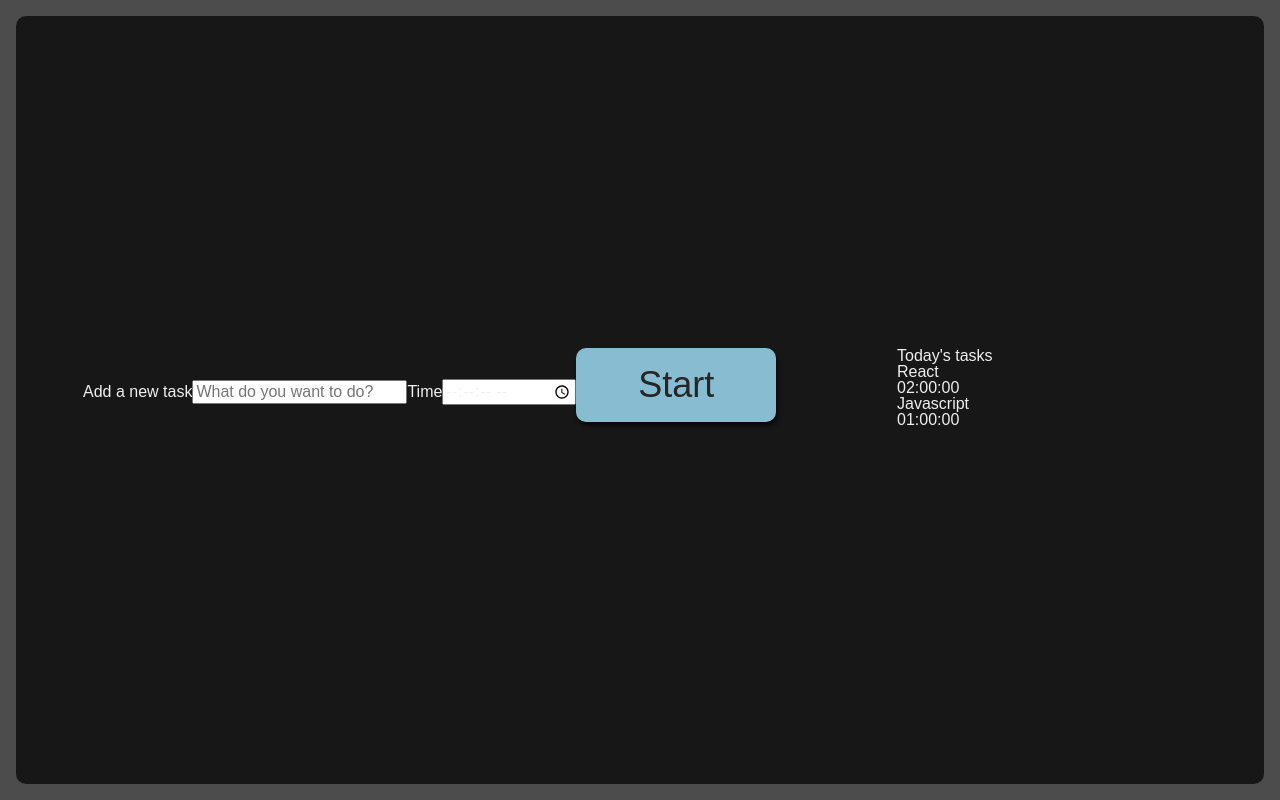
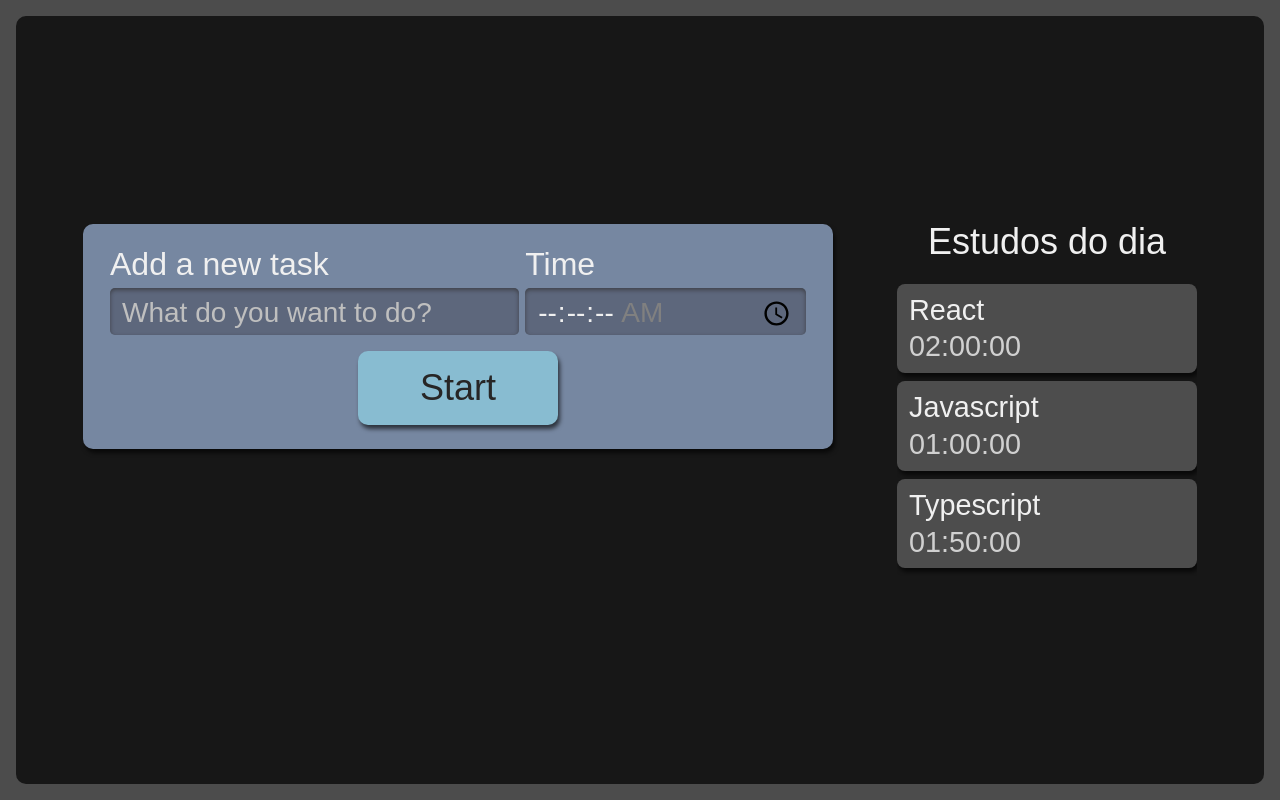
Before and after one commit to FlaviaBulad/timer-to-do, a React (Create React App) app: page / in a window 1280 px wide. Built offline with nearby package versions, Linux system fonts and the light colour scheme.

Commit message:
feat: :art: add component style

```diff
--- a/src/components/Button/Button.tsx
+++ b/src/components/Button/Button.tsx
@@ -1,5 +1,9 @@
 import "./style.scss";
 
-export const Button = () => {
-  return <button className="start-btn">Start</button>;
+interface IButtonProps {
+  children: React.ReactNode;
+}
+
+export const Button: React.FC<IButtonProps> = ({ children }) => {
+  return <button className="btn">{children}</button>;
 };
--- a/src/components/Button/style.scss
+++ b/src/components/Button/style.scss
@@ -1,4 +1,4 @@
-.start-btn {
+.btn {
   align-self: center;
   background-color: #88bcd1;
   border-radius: 10px;
@@ -16,7 +16,7 @@
 }
 
 @media screen and (min-width: 1280px) {
-  .start-btn {
+  .btn {
     grid-column-start: span 2;
     justify-self: center;
     width: 200px;
--- a/src/components/Form/Form.tsx
+++ b/src/components/Form/Form.tsx
@@ -1,8 +1,10 @@
 import { Button } from "../Button/Button";
+import "./style.scss";
 
 export const Form = () => {
   return (
-    <form>
+    <form className="new-task-form">
+      <div className="input-container">
         <label htmlFor="task">Add a new task</label>
         <input
           type="text"
@@ -11,6 +13,8 @@ export const Form = () => {
           placeholder="What do you want to do?"
           required
         />
+      </div>
+      <div className="input-container">
         <label htmlFor="time">Time</label>
         <input
           type="time"
@@ -18,11 +22,11 @@ export const Form = () => {
           name="time"
           id="time"
           min="00:00:00"
-        max="23:59:59"
-        placeholder="What do you want to do?"
+          max="01:30:00"
           required
         />
-      <Button />
+      </div>
+      <Button>Start</Button>
     </form>
   );
 };
--- /dev/null
+++ b/src/components/Form/style.scss
@@ -0,0 +1,61 @@
+.new-task-form {
+  display: flex;
+  flex-direction: column;
+  grid-area: new-task-form;
+  background-color: #7687a1;
+  border-radius: 10px;
+  box-shadow: 2px 4px 4px #0000009f;
+  padding: 12px;
+
+  .input-container {
+    display: flex;
+    flex-direction: column;
+    width: 100%;
+    margin-bottom: 16px;
+
+    label {
+      margin-bottom: 8px;
+      font-size: 1.25rem;
+    }
+
+    input {
+      width: 100%;
+      padding: 8px 12px 4px;
+      box-sizing: border-box;
+      border: unset;
+      border-radius: 5px;
+      background-color: #5d677c;
+      box-shadow: 0px 2px 4px #2d2b2b9f inset;
+
+      &::placeholder {
+        color: #bfbfbf;
+      }
+    }
+  }
+
+  @media screen and (min-width: 1280px) {
+    flex-direction: row;
+    flex-wrap: wrap;
+    justify-content: space-around;
+    font-size: 2.25rem;
+    padding: 24px;
+    box-sizing: border-box;
+
+    .input-container {
+      width: calc(60% - 12px);
+
+      &:last-of-type {
+        width: 40%;
+      }
+
+      label {
+        font-size: 2rem;
+      }
+
+      input {
+        height: 100%;
+        font-size: 1.75rem;
+      }
+    }
+  }
+}
--- a/src/components/List/List.tsx
+++ b/src/components/List/List.tsx
@@ -1,3 +1,5 @@
+import "./style.scss";
+
 export const List = () => {
   const tasks = [
     {
@@ -8,14 +10,18 @@ export const List = () => {
       task: "Javascript",
       time: "01:00:00",
     },
+    {
+      task: "Typescript",
+      time: "01:50:00",
+    },
   ];
 
   return (
-    <aside>
-      <h2> Today's tasks </h2>
+    <aside className="task-list">
+      <h2> Estudos do dia </h2>
       <ul>
         {tasks.map((item, index) => (
-          <li key={index}>
+          <li key={index} className="item">
             <h3>{item.task}</h3>
             <span>{item.time}</span>
           </li>
--- /dev/null
+++ b/src/components/List/style.scss
@@ -0,0 +1,51 @@
+.task-list {
+  grid-area: tasks;
+  height: 100%;
+
+  h2 {
+    font-size: 1.25rem;
+    margin-bottom: 12px;
+  }
+
+  ul {
+    max-height: 350px;
+    overflow-y: scroll;
+    scrollbar-width: thin;
+  }
+
+  @media screen and (min-width: 1280px) {
+    h2 {
+      text-align: center;
+      font-size: 2.25rem;
+      margin-bottom: 24px;
+    }
+
+    ul {
+      overflow: auto;
+      max-height: 500px;
+    }
+  }
+}
+
+.item {
+  background-color: #4d4d4d;
+  border-radius: 8px;
+  box-shadow: 2px 4px 4px #0000009f;
+  padding: 12px;
+  margin-bottom: 8px;
+  position: relative;
+  cursor: pointer;
+
+  h3 {
+    margin-bottom: 8px;
+    word-break: break-all;
+  }
+
+  span {
+    color: #d0d0d0;
+  }
+
+  @media screen and (min-width: 1280px) {
+    font-size: 1.8rem;
+  }
+}
--- a/src/pages/MainPage/style.scss
+++ b/src/pages/MainPage/style.scss
@@ -2,7 +2,7 @@
   display: grid;
   grid-template-rows: min-content min-content auto;
   grid-template-areas:
-    "new-task"
+    "new-task-form"
     "timer"
     "tasks";
   row-gap: 24px;
@@ -16,7 +16,7 @@
 
   @media screen and (min-width: 1280px) {
     grid-template-areas:
-      "new-task tasks"
+      "new-task-form tasks"
       "timer tasks";
     column-gap: 64px;
     grid-template-rows: min-content min-content;
```
Also changed, not shown: src/assets/img/check-mark.svg (added). Lines whose indentation alone changed are shown as unchanged.
